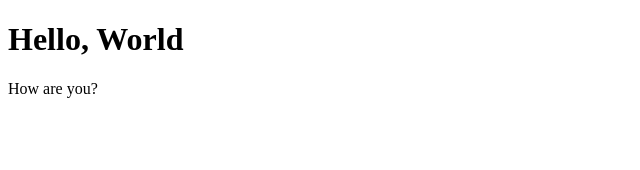
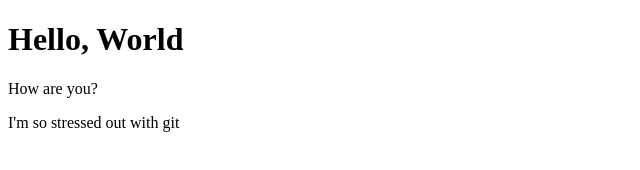
Before and after one commit to DevKola/Microverse-test1, a plain HTML site: page index.html in a window 1280 px wide. Shown: the whole page, without its empty margins (0-640 px from the left). Drawn offline with Linux system fonts and the light colour scheme.

Commit message:
Secon Index

```diff
--- a/index.html
+++ b/index.html
@@ -9,5 +9,6 @@
 <body>
   <h1>Hello, World</h1>
   <p>How are you?</p>
+  <p>I'm so stressed out with git</p>
 </body>
 </html>
```
